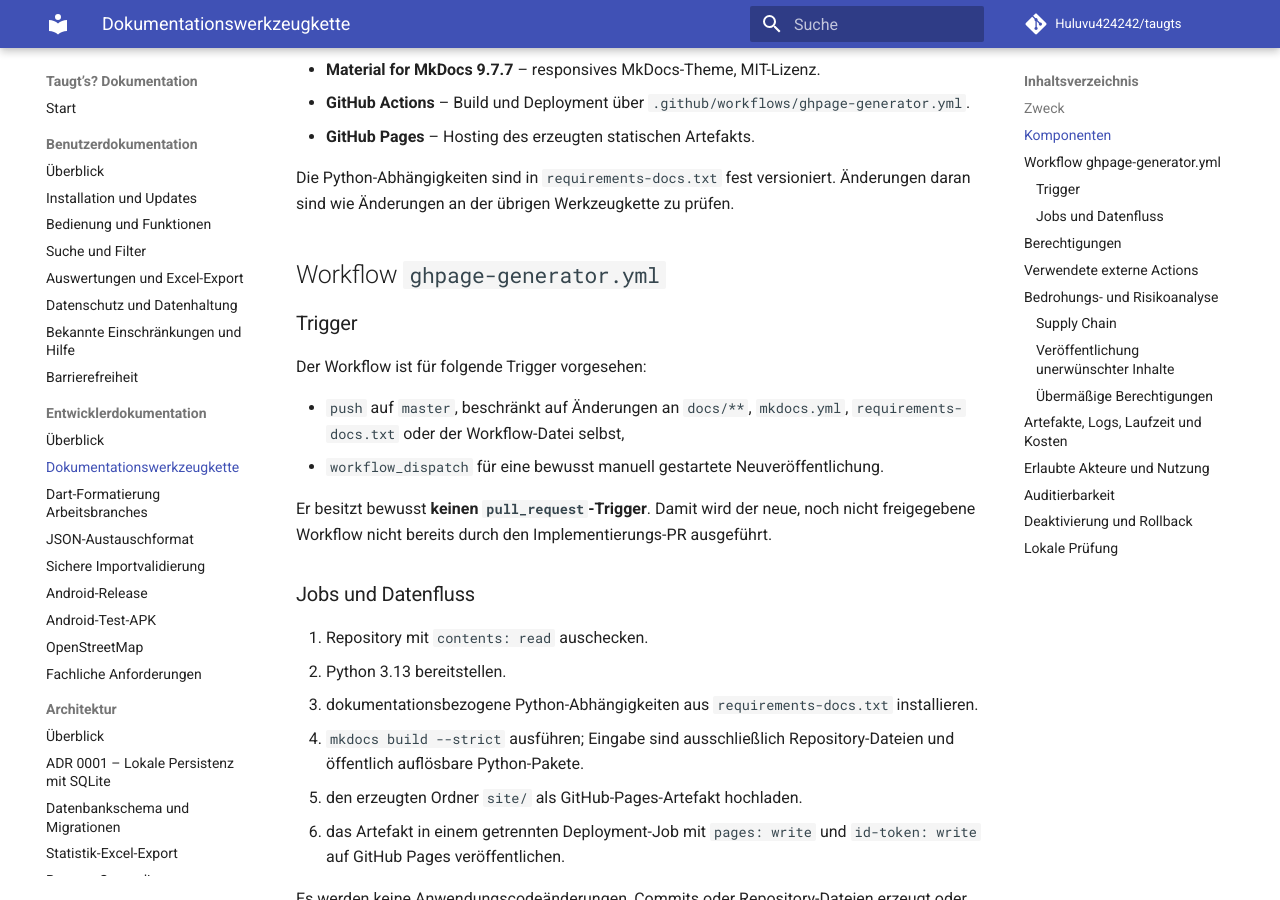
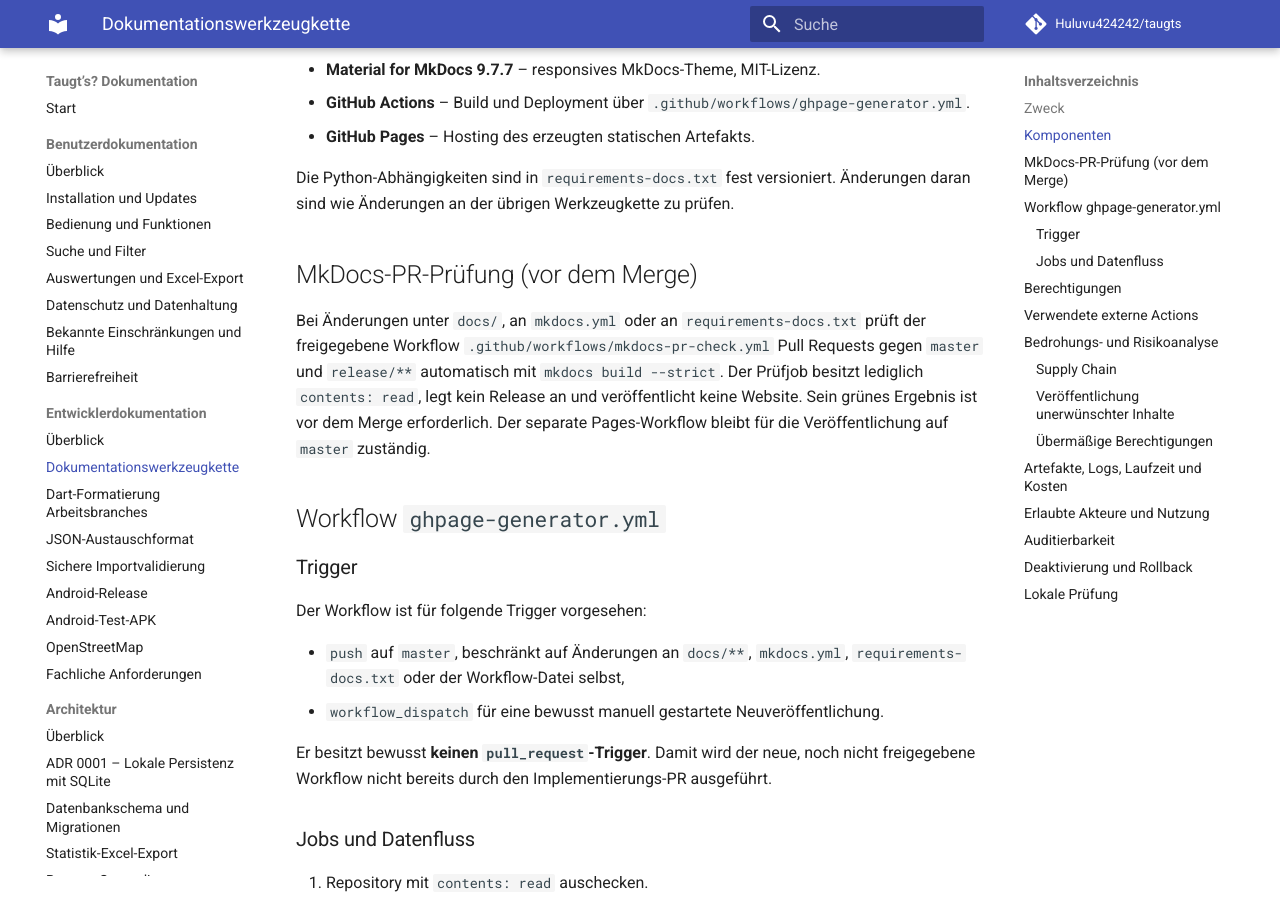
Before and after one commit to Huluvu424242/taugts, an MkDocs documentation site: the page built from docs/entwicklung/dokumentationswerkzeugkette.md, in a window 1280 px wide and 900 px high, scrolled down 401 px. Built offline with MkDocs 1.6.1 and Material for MkDocs 9.7.7, drawn with Linux system fonts in a browser that asks for light colours; comment, search, counter and statistics services are not loaded.

Commit message:
Story #268: MkDocs-PR-Prüfung dokumentieren und automatischen Probelauf ermöglichen

```diff
--- a/docs/entwicklung/dokumentationswerkzeugkette.md
+++ b/docs/entwicklung/dokumentationswerkzeugkette.md
@@ -12,6 +12,10 @@ Die Projektdokumentation wird ausschließlich als Markdown unter `docs/` gepfleg
 - **GitHub Pages** – Hosting des erzeugten statischen Artefakts.
 
 Die Python-Abhängigkeiten sind in `requirements-docs.txt` fest versioniert. Änderungen daran sind wie Änderungen an der übrigen Werkzeugkette zu prüfen.
+
+## MkDocs-PR-Prüfung (vor dem Merge)
+
+Bei Änderungen unter `docs/`, an `mkdocs.yml` oder an `requirements-docs.txt` prüft der freigegebene Workflow `.github/workflows/mkdocs-pr-check.yml` Pull Requests gegen `master` und `release/**` automatisch mit `mkdocs build --strict`. Der Prüfjob besitzt lediglich `contents: read`, legt kein Release an und veröffentlicht keine Website. Sein grünes Ergebnis ist vor dem Merge erforderlich. Der separate Pages-Workflow bleibt für die Veröffentlichung auf `master` zuständig.
 
 ## Workflow `ghpage-generator.yml`
 
```
